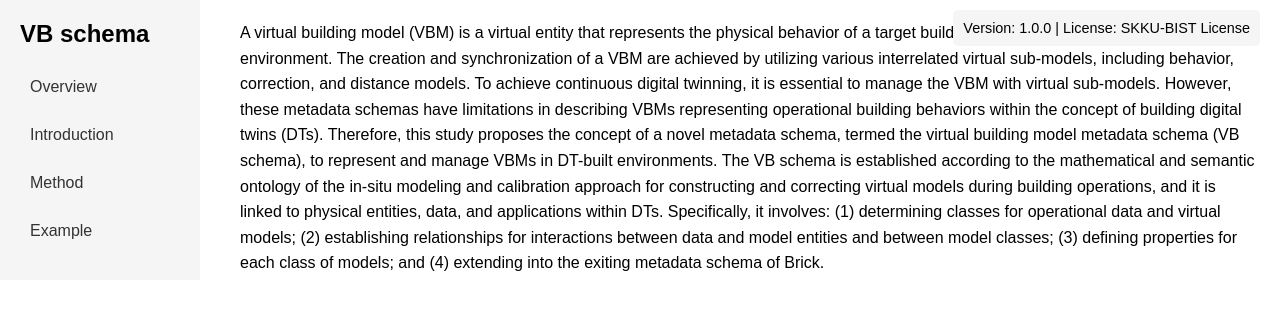
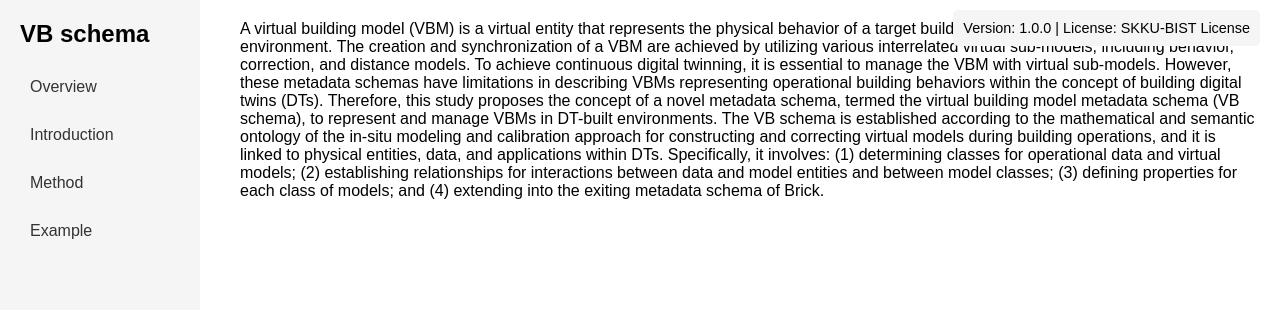
Before and after one commit to SKKU-BIST/SKLU-BIST.github.io, a Jekyll site: the page built from index.md, in a window 1280 px wide. Shown: the top 310 px of the page. Built offline with Jekyll 4.4.1, drawn with Linux system fonts in a browser that asks for light colours; our own code applies the rules of GitHub Pages for plain Markdown files.

Commit message:
Update default.html

```diff
--- a/_layouts/default.html
+++ b/_layouts/default.html
@@ -16,13 +16,13 @@
         html, body {
             font-family: Arial, sans-serif;
             height: 100%;
-            overflow-y: auto; /* 전체 페이지에서 하나의 스크롤바만 유지 */
+            overflow-y: scroll; /* 전체 페이지에서 하나의 스크롤바만 유지 */
         }
 
         .container {
             display: flex;
             width: 100%;
-            min-height: 100vh;
+            min-height: 100vh; /* 페이지 전체 높이 */
         }
 
         /* 고정된 사이드바 스타일 */
@@ -30,6 +30,7 @@
             width: 200px;
             padding: 20px;
             background: #f5f5f5;
+            height: 100vh;
             position: fixed;
             top: 0;
             left: 0;
@@ -73,7 +74,6 @@
             flex: 1;
             padding: 20px;
             margin-left: 220px; /* 사이드바 공간 확보 */
-            line-height: 1.6; /* 줄 바꿈 시 글자 간격 설정 */
         }
 
         /* 오른쪽 상단 버전 및 라이선스 정보 */
```
